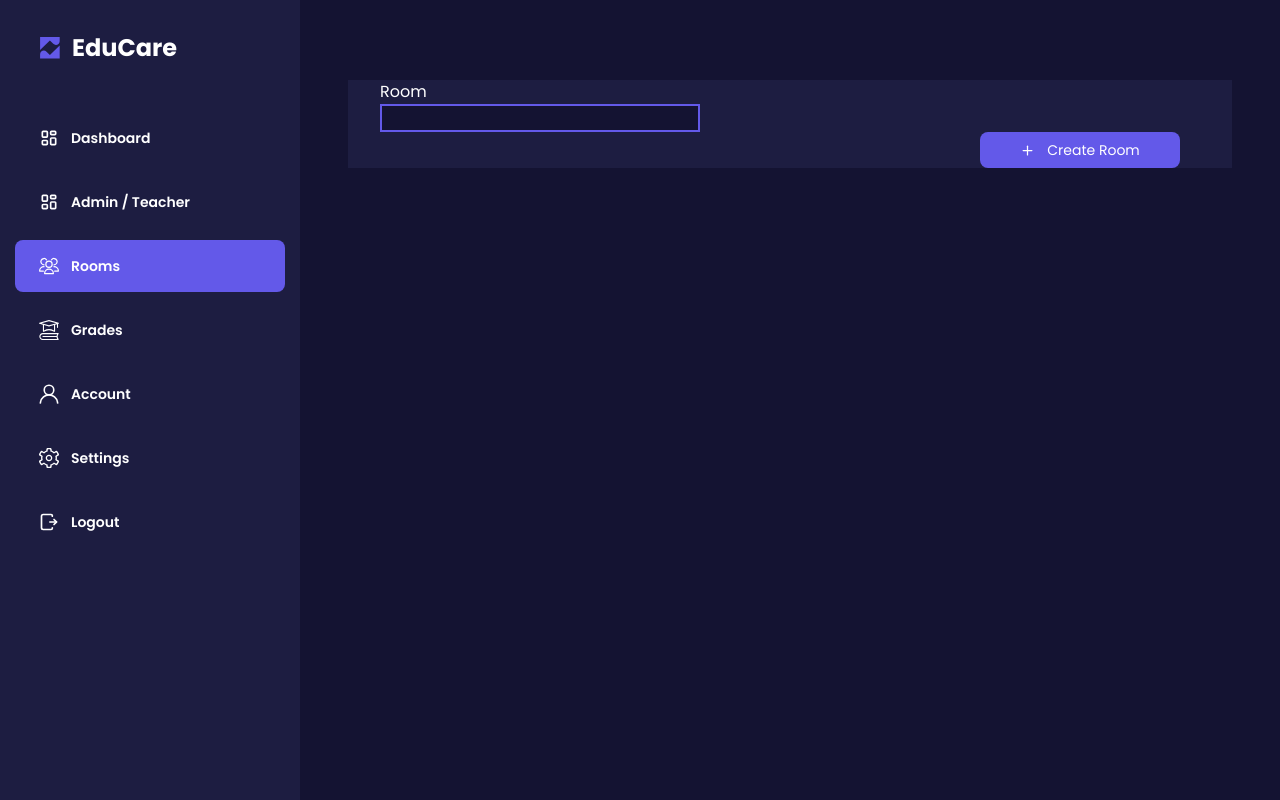
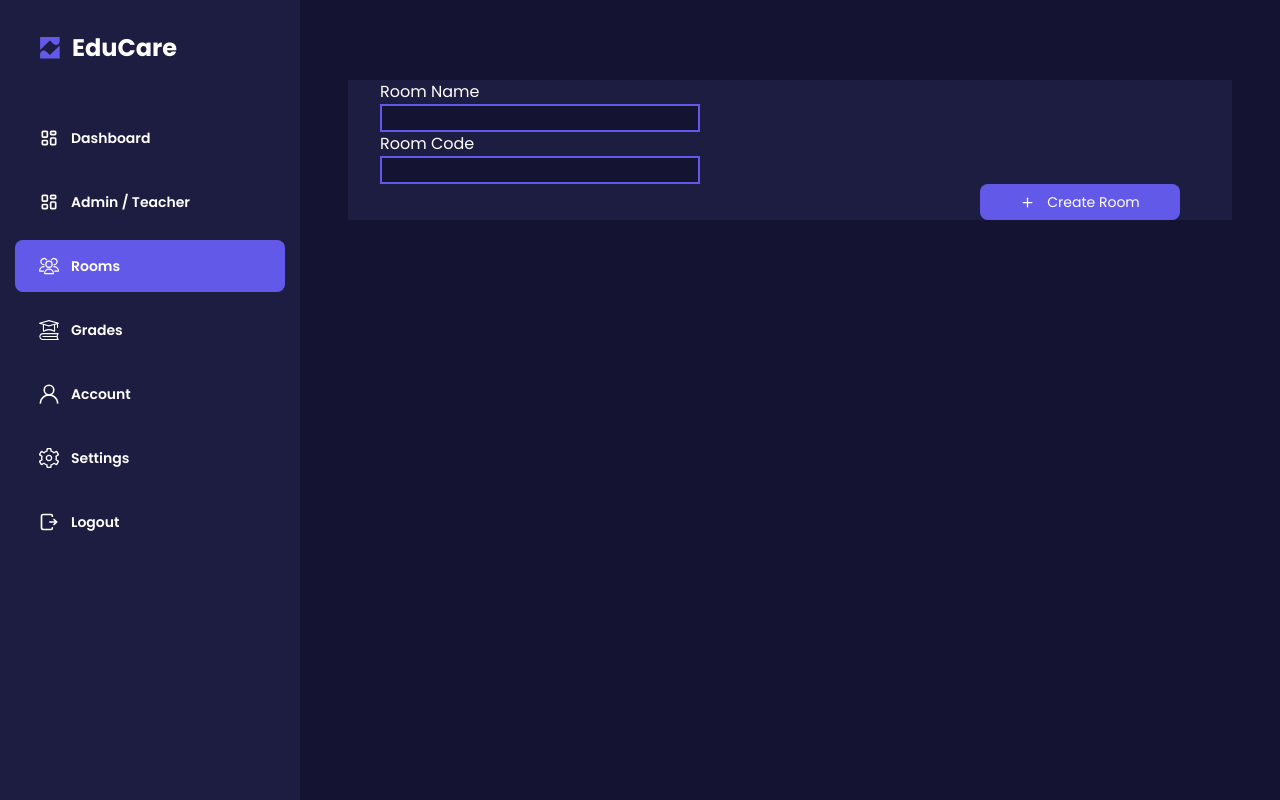
Before and after one commit to kngval/EduCare, a React (Vite) app: page /sections in a window 1280 px wide. Built offline with nearby package versions, Linux system fonts and the light colour scheme; no server answers; sample sign-in values are in the browser's storage.

Commit message:
room code input

```diff
--- a/src/pages/Rooms.tsx
+++ b/src/pages/Rooms.tsx
@@ -34,7 +34,10 @@ function Sections() {
       <div className="bg-customBlue2 px-8">
         <div>
           <div>
-            <label>Room</label>
+            <label>Room Name</label>
+            <input type="text" className="block bg-customBlue border-2 border-customLightBlue" />
+
+            <label>Room Code</label>
             <input type="text" className="block bg-customBlue border-2 border-customLightBlue" />
           </div>
         </div>
```
